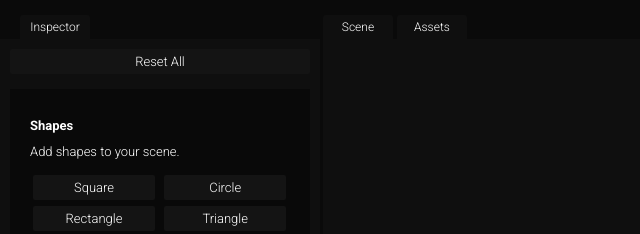
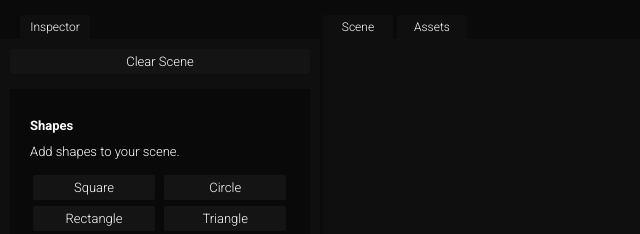
Before and after one commit to elixirbuild/vantage-playground, a plain HTML site: page editor/display.html in a window 1280 px wide. Shown: the top 234 px of the page, 0-640 px from the left. Drawn offline with nearby package versions, Linux system fonts and the light colour scheme; animation ran at ten frames a second.

Commit message:
Update display.html

```diff
--- a/editor/display.html
+++ b/editor/display.html
@@ -20,7 +20,7 @@
         </div>
         <div class="grid--b">
             <div class="inspector">
-                <a class="btn" id="rsButton">Reset All</a>
+                <a class="btn" id="rsButton">Clear Scene</a>
                 <br>
                 <br>
 
```
